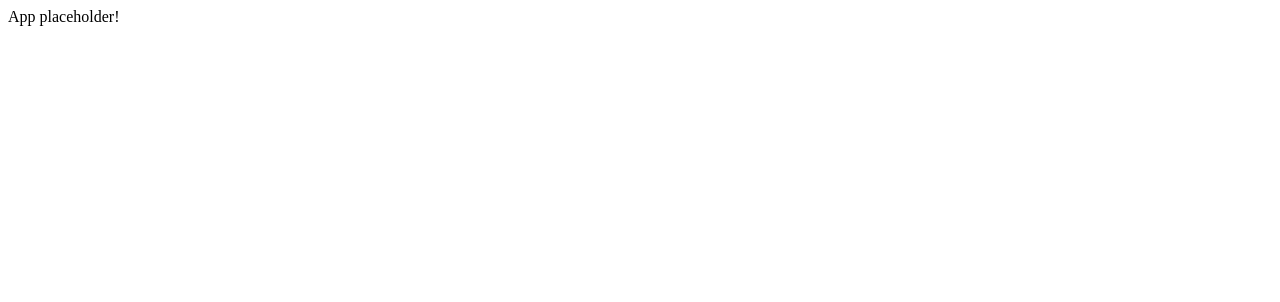
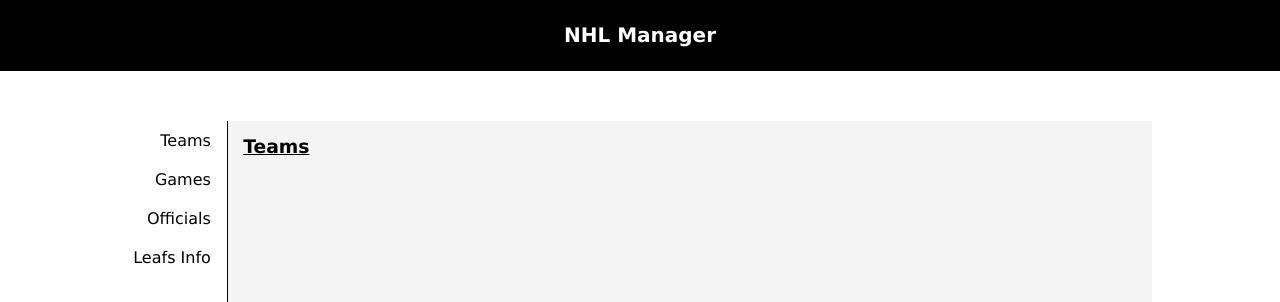
Before and after one commit to jordansne/sport-manager, a React (Create React App) app in the folder client/: page / in a window 1280 px wide. Shown: the top 302 px of the page. Built offline with nearby package versions, Linux system fonts and the light colour scheme.

Commit message:
Implement base view components and CSS

```diff
--- /dev/null
+++ b/client/src/App.css
@@ -0,0 +1,73 @@
+/**
+ * App.css
+ * Jordan Mathewson - 250868197
+ * CS3319A - Assignment #3
+ */
+
+body {
+    margin: 0;
+    font-family: Verdana;
+}
+
+/*********** Header CSS ***********/
+
+header {
+    background-color: black;
+    color: white;
+    padding: 10px;
+    text-align: center;
+}
+
+header > h1 {
+    font-size: 20px;
+}
+
+/*********** Page Body CSS ***********/
+
+section {
+    margin-top: 50px;
+    margin-bottom: 50px;
+    margin-left: 5%;
+    margin-right: 10%;
+    position: relative;
+}
+
+/*********** Side navbar CSS ***********/
+
+aside {
+    width: 15%;
+    position: absolute;
+    top: 0;
+    left: 0;
+}
+
+nav > a {
+    display: block;
+    padding-left: 10%;
+    padding-right: 10%;
+    padding-top: 10px;
+    padding-bottom: 10px;
+    width: 80%;
+    cursor: pointer;
+    text-align: right;
+}
+
+nav > a:hover {
+    background: linear-gradient(to right, white, #213087);
+    color: white;
+}
+
+/*********** Views CSS ***********/
+
+article {
+    margin-left: 15%;
+    padding: 15px;
+    min-height: 300px;
+    background-color: #f4f4f4;
+    border-left: 1px solid black;
+}
+
+article h1 {
+    text-decoration: underline;
+    margin: 0 0 15px 0;
+}
--- a/client/src/App.jsx
+++ b/client/src/App.jsx
@@ -1,10 +1,72 @@
+/**
+ * App.jsx
+ * Jordan Mathewson - 250868197
+ * CS3319A - Assignment #3
+ */
+
 import React, { Component } from 'react';
+import Teams from './views/Teams/Teams.jsx';
+import Games from './views/Games/Games.jsx';
+import Officials from './views/Officials/Officials.jsx';
+import LeafsInfo from './views/LeafsInfo/LeafsInfo.jsx';
+import NotFound from './views/NotFound.jsx';
+import './App.css';
 
 export default class App extends Component {
+    constructor(props) {
+        super(props);
+
+        this.state = {
+            page: <Teams />
+        };
+    }
+
+    openPage(page) {
+        let newPage;
+
+        switch (page) {
+            case 'teams':
+                newPage = <Teams />
+                break;
+            case 'games':
+                newPage = <Games />
+                break;
+            case 'officials':
+                newPage = <Officials />
+                break;
+            case 'leafsInfo':
+                newPage = <LeafsInfo />
+                break;
+            default:
+                newPage = <NotFound />
+        }
+
+        this.setState({
+            page: newPage
+        });
+    }
+
     render() {
         return (
             <div>
-                App placeholder!
+                <header>
+                    <h1>NHL Manager</h1>
+                </header>
+
+                <section>
+                    <aside>
+                        <nav>
+                            <a onClick={() => this.openPage('teams')}>Teams</a>
+                            <a onClick={() => this.openPage('games')}>Games</a>
+                            <a onClick={() => this.openPage('officials')}>Officials</a>
+                            <a onClick={() => this.openPage('leafsInfo')}>Leafs Info</a>
+                        </nav>
+                    </aside>
+
+                    <article>
+                        {this.state.page}
+                    </article>
+                </section>
             </div>
         );
     }
--- /dev/null
+++ b/client/src/views/Games/Games.css
@@ -0,0 +1,5 @@
+/**
+ * Games.css
+ * Jordan Mathewson - 250868197
+ * CS3319A - Assignment #3
+ */
--- /dev/null
+++ b/client/src/views/Games/Games.jsx
@@ -0,0 +1,18 @@
+/**
+ * Games.jsx
+ * Jordan Mathewson - 250868197
+ * CS3319A - Assignment #3
+ */
+
+import React, { Component } from 'react';
+import styles from './Games.css';
+
+export default class Games extends Component {
+    render() {
+        return (
+            <div>
+                <h1>Games</h1>
+            </div>
+        );
+    }
+}
--- /dev/null
+++ b/client/src/views/LeafsInfo/LeafsInfo.css
@@ -0,0 +1,5 @@
+/**
+ * LeafsInfo.css
+ * Jordan Mathewson - 250868197
+ * CS3319A - Assignment #3
+ */
--- /dev/null
+++ b/client/src/views/LeafsInfo/LeafsInfo.jsx
@@ -0,0 +1,18 @@
+/**
+ * LeafsInfo.jsx
+ * Jordan Mathewson - 250868197
+ * CS3319A - Assignment #3
+ */
+
+import React, { Component } from 'react';
+import styles from './LeafsInfo.css';
+
+export default class LeafsInfo extends Component {
+    render() {
+        return (
+            <div>
+                <h1>Leafs Information</h1>
+            </div>
+        );
+    }
+}
--- /dev/null
+++ b/client/src/views/NotFound.jsx
@@ -0,0 +1,17 @@
+/**
+ * NotFound.jsx
+ * Jordan Mathewson - 250868197
+ * CS3319A - Assignment #3
+ */
+
+import React, { Component } from 'react';
+
+export default class NotFound extends Component {
+    render() {
+        return (
+            <div>
+                Error: Not found
+            </div>
+        );
+    }
+}
--- /dev/null
+++ b/client/src/views/Officials/Officials.css
@@ -0,0 +1,5 @@
+/**
+ * Officials.css
+ * Jordan Mathewson - 250868197
+ * CS3319A - Assignment #3
+ */
--- /dev/null
+++ b/client/src/views/Officials/Officials.jsx
@@ -0,0 +1,18 @@
+/**
+ * Officials.jsx
+ * Jordan Mathewson - 250868197
+ * CS3319A - Assignment #3
+ */
+
+import React, { Component } from 'react';
+import styles from './Officials.css';
+
+export default class Officials extends Component {
+    render() {
+        return (
+            <div>
+                <h1>Officials</h1>
+            </div>
+        );
+    }
+}
--- /dev/null
+++ b/client/src/views/Teams/Teams.css
@@ -0,0 +1,5 @@
+/**
+ * Teams.css
+ * Jordan Mathewson - 250868197
+ * CS3319A - Assignment #3
+ */
--- /dev/null
+++ b/client/src/views/Teams/Teams.jsx
@@ -0,0 +1,18 @@
+/**
+ * Teams.jsx
+ * Jordan Mathewson - 250868197
+ * CS3319A - Assignment #3
+ */
+
+import React, { Component } from 'react';
+import styles from './Teams.css';
+
+export default class Teams extends Component {
+    render() {
+        return (
+            <div>
+                <h1>Teams</h1>
+            </div>
+        );
+    }
+}
```
